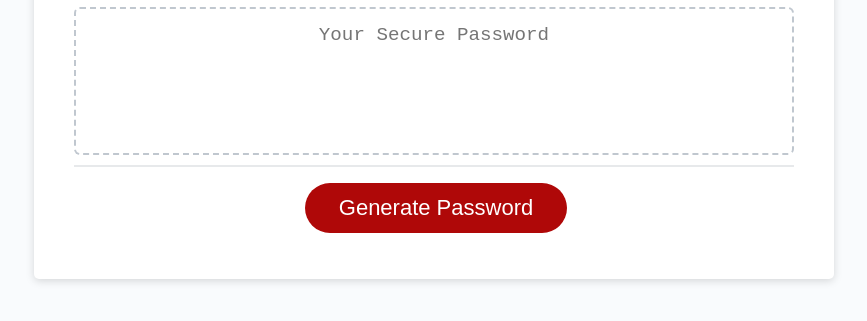
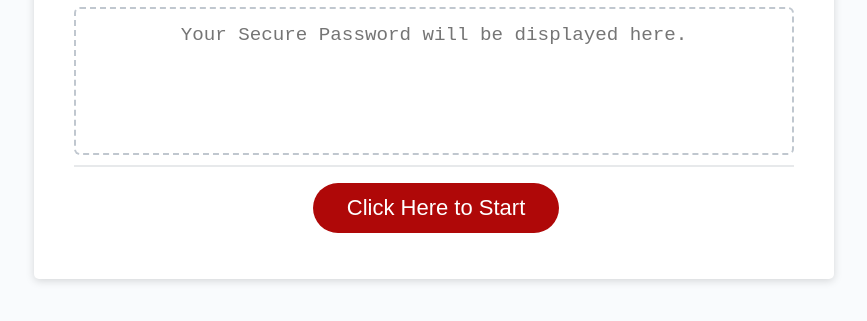
Before and after one commit to KuyaJasper/Password-Generator, a plain HTML site: page index.html in a window 1280 px wide. Shown: the part 241-562 px from the top of the page, without its empty margins (206-1073 px from the left). Drawn offline with Linux system fonts and the light colour scheme.

Commit message:
updated screenshot

```diff
--- a/index.html
+++ b/index.html
@@ -20,12 +20,12 @@
           <textarea
             readonly
             id="password"
-            placeholder="Your Secure Password"
+            placeholder="Your Secure Password will be displayed here."
             aria-label="Generated Password"
           ></textarea>
         </div>
         <div class="card-footer">
-          <button id="generate" class="btn">Generate Password</button>
+          <button id="generate" class="btn">Click Here to Start</button>
         </div>
       </div>
     </div>
```
Also changed, not shown: assets/Screenshot.png.
